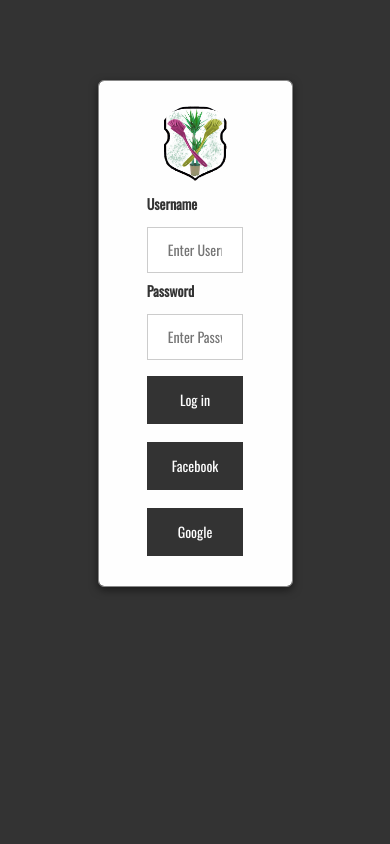
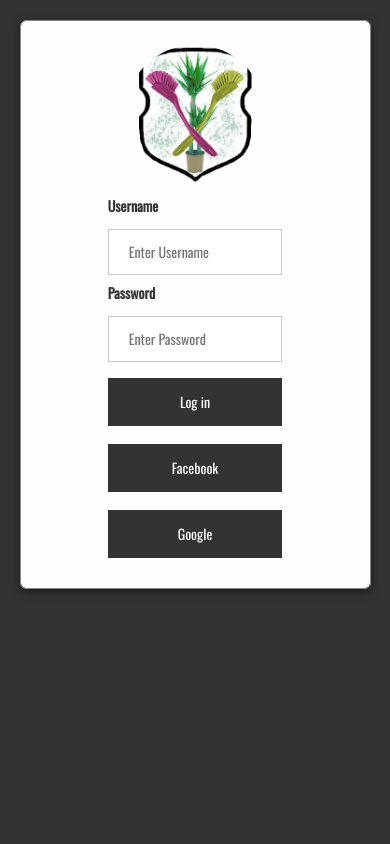
Before and after one commit to anttus/anttusuh.github.io, a PHP site: page /tiskijukka/index.html in a window 390 px wide. Run offline with PHP 8.4, Linux system fonts and the light colour scheme; some libraries are stand-ins or nearby versions.

Commit message:
Login window style changes

```diff
--- a/tiskijukka/css/login.css
+++ b/tiskijukka/css/login.css
@@ -80,6 +80,17 @@ span.psw {
     width: 50%; /* Could be more or less, depending on screen size */
 }
 
+@media screen and (max-width: 767px) {
+  .modal-content {
+    width: 90%;
+  }
+
+  .modal {
+    padding-top: 0;
+  }
+}
+
+
 /* The Close Button (x) */
 .close {
     position: absolute;
--- a/tiskijukka/index.html
+++ b/tiskijukka/index.html
@@ -33,6 +33,7 @@
     <div class="imgcontainer">
       <!-- <span id="btnClose" class="close" title="Close Modal">&times;</span> -->
       <img src="img/Tiskijukka_logo.png" alt="Avatar" class="avatar">
+
     </div>
     <div id="loginForm">
       <label><b>Username  </b></label>
```
